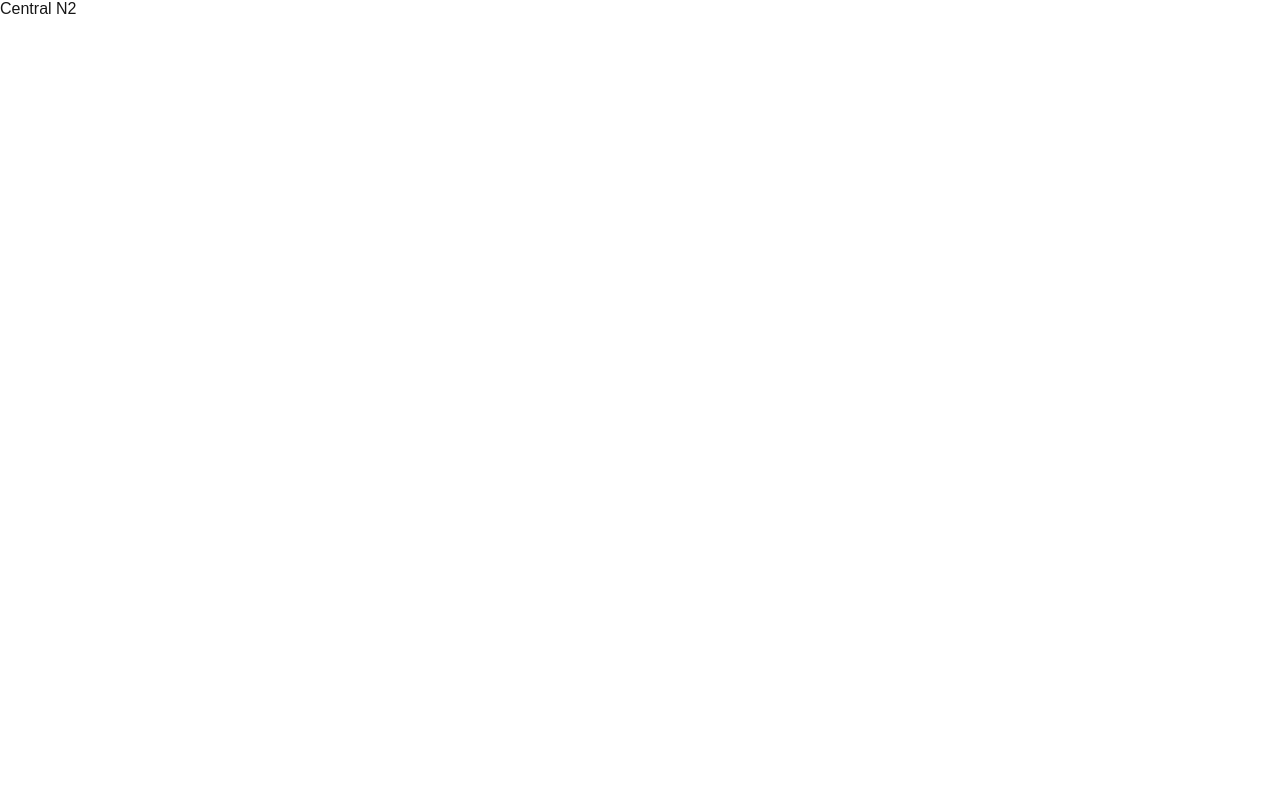
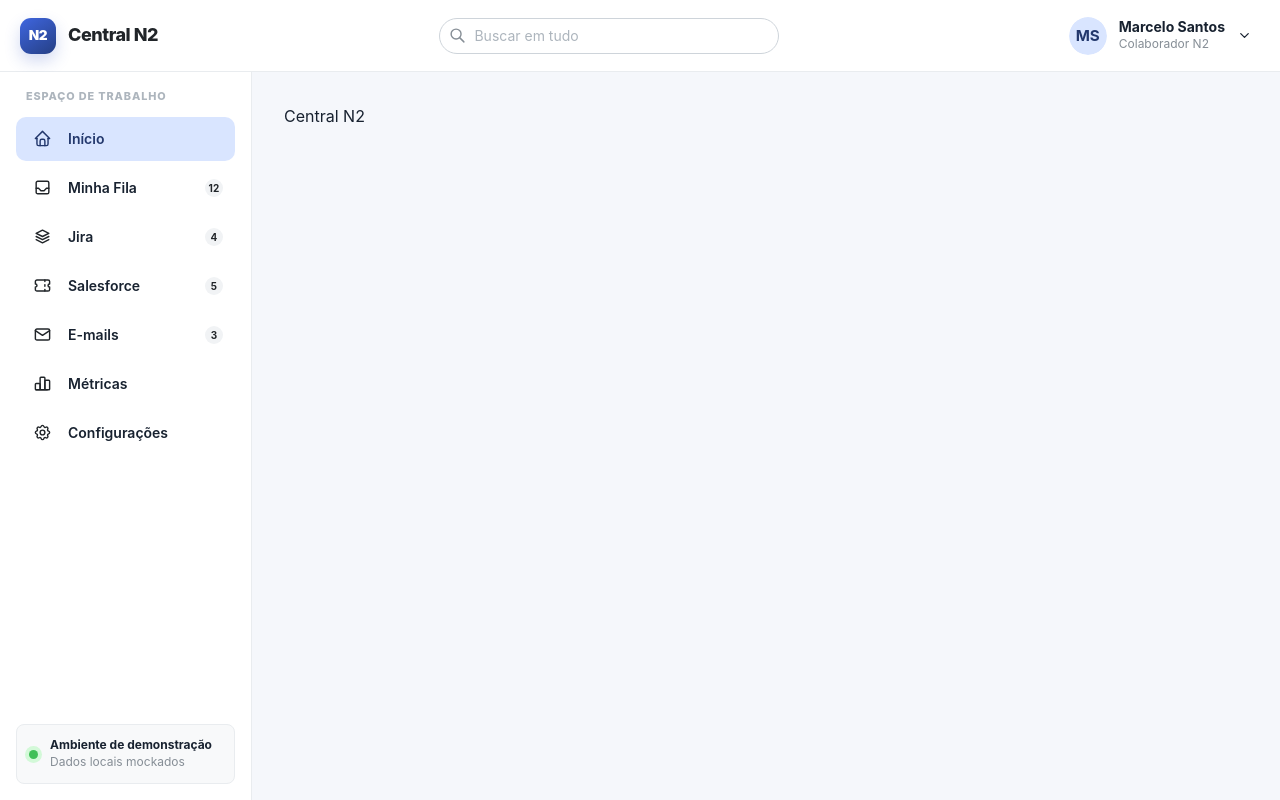
Before and after one commit to marcelo-machado-dev/dashboard-n2, a Next.js app in the folder frontend/web/: page / in a window 1280 px wide. Built offline with nearby package versions, Linux system fonts and the light colour scheme.

Commit message:
feat: add application shell and providers

```diff
--- a/frontend/web/src/app/globals.css
+++ b/frontend/web/src/app/globals.css
@@ -1,49 +1,34 @@
 :root {
-  --background: #ffffff;
-  --foreground: #171717;
+  color-scheme: light;
 }
 
-@media (prefers-color-scheme: dark) {
-  :root {
-    --background: #0a0a0a;
-    --foreground: #ededed;
-  }
-}
-
-html {
-  height: 100%;
+* {
+  box-sizing: border-box;
 }
 
 html,
 body {
-  max-width: 100vw;
-  overflow-x: hidden;
+  min-height: 100%;
+  margin: 0;
 }
 
 body {
-  min-height: 100%;
-  display: flex;
-  flex-direction: column;
-  color: var(--foreground);
-  background: var(--background);
-  font-family: Arial, Helvetica, sans-serif;
+  background: #f5f7fb;
+  color: #182230;
+  font-family: Inter, ui-sans-serif, system-ui, -apple-system, BlinkMacSystemFont,
+    "Segoe UI", sans-serif;
   -webkit-font-smoothing: antialiased;
   -moz-osx-font-smoothing: grayscale;
 }
 
-* {
-  box-sizing: border-box;
-  padding: 0;
-  margin: 0;
+button,
+input,
+select,
+textarea {
+  font: inherit;
 }
 
 a {
   color: inherit;
   text-decoration: none;
 }
-
-@media (prefers-color-scheme: dark) {
-  html {
-    color-scheme: dark;
-  }
-}
--- a/frontend/web/src/app/layout.tsx
+++ b/frontend/web/src/app/layout.tsx
@@ -1,26 +1,33 @@
-import type { Metadata } from "next";
-import { Geist, Geist_Mono } from "next/font/google";
-import "./globals.css";
+import '@mantine/core/styles.css';
+import '@mantine/notifications/styles.css';
+import './globals.css';
 
-const geistSans = Geist({
-  variable: "--font-geist-sans",
-  subsets: ["latin"],
-});
+import { ColorSchemeScript, mantineHtmlProps } from '@mantine/core';
+import type { Metadata } from 'next';
 
-const geistMono = Geist_Mono({
-  variable: "--font-geist-mono",
-  subsets: ["latin"],
-});
+import { ApplicationShell } from '@/presentation/layouts/application-shell';
+import { AppProviders } from '@/presentation/providers/app-providers';
 
 export const metadata: Metadata = {
-  title: "Create Next App",
-  description: "Generated by create next app",
+  title: {
+    default: 'Central N2',
+    template: '%s | Central N2',
+  },
+  description:
+    'Central operacional de pendências do Jira, Salesforce e E-mail.',
 };
 
-export default function RootLayout({ children }: LayoutProps<"/">) {
+export default function RootLayout({ children }: LayoutProps<'/'>) {
   return (
-    <html lang="en" className={`${geistSans.variable} ${geistMono.variable}`}>
-      <body>{children}</body>
+    <html lang="pt-BR" {...mantineHtmlProps}>
+      <head>
+        <ColorSchemeScript defaultColorScheme="light" />
+      </head>
+      <body>
+        <AppProviders>
+          <ApplicationShell>{children}</ApplicationShell>
+        </AppProviders>
+      </body>
     </html>
   );
 }
--- /dev/null
+++ b/frontend/web/src/presentation/layouts/application-shell.module.css
@@ -0,0 +1,79 @@
+.header {
+  background: rgba(255, 255, 255, 0.94);
+  border-color: var(--mantine-color-gray-2);
+  backdrop-filter: blur(12px);
+}
+
+.navbar {
+  background: var(--mantine-color-white);
+  border-color: var(--mantine-color-gray-2);
+}
+
+.brandMark {
+  width: 36px;
+  height: 36px;
+  display: grid;
+  place-items: center;
+  border-radius: 11px;
+  color: white;
+  background: linear-gradient(
+    145deg,
+    var(--mantine-color-brand-5),
+    var(--mantine-color-brand-8)
+  );
+  font-size: 0.85rem;
+  font-weight: 900;
+  letter-spacing: -0.03em;
+  box-shadow: 0 7px 16px rgba(49, 84, 197, 0.22);
+}
+
+.brandName {
+  color: var(--mantine-color-gray-9);
+  letter-spacing: -0.025em;
+}
+
+.profileButton {
+  padding: 5px 8px;
+  border-radius: var(--mantine-radius-md);
+}
+
+.profileButton:hover {
+  background: var(--mantine-color-gray-0);
+}
+
+.sectionLabel {
+  padding-inline: 10px;
+  color: var(--mantine-color-gray-5);
+  font-size: 0.68rem;
+  font-weight: 800;
+  letter-spacing: 0.08em;
+}
+
+.navLink {
+  border-radius: 10px;
+  font-weight: 600;
+}
+
+.environmentCard {
+  margin-top: var(--mantine-spacing-md);
+  padding: 12px;
+  border: 1px solid var(--mantine-color-gray-2);
+  border-radius: var(--mantine-radius-md);
+  background: var(--mantine-color-gray-0);
+}
+
+.environmentDot {
+  width: 9px;
+  height: 9px;
+  flex: 0 0 auto;
+  border-radius: 50%;
+  background: var(--mantine-color-green-6);
+  box-shadow: 0 0 0 4px var(--mantine-color-green-1);
+}
+
+@media (max-width: 48em) {
+  .brandName,
+  .profileCopy {
+    display: none;
+  }
+}
--- /dev/null
+++ b/frontend/web/src/presentation/layouts/application-shell.tsx
@@ -0,0 +1,162 @@
+'use client';
+
+import {
+  AppShell,
+  Avatar,
+  Badge,
+  Burger,
+  Group,
+  NavLink,
+  ScrollArea,
+  Stack,
+  Text,
+  TextInput,
+  ThemeIcon,
+  UnstyledButton,
+} from '@mantine/core';
+import { useDisclosure } from '@mantine/hooks';
+import {
+  IconChartBar,
+  IconChevronDown,
+  IconHome,
+  IconInbox,
+  IconMail,
+  IconSearch,
+  IconSettings,
+  IconStack2,
+  IconTicket,
+} from '@tabler/icons-react';
+import Link from 'next/link';
+import { usePathname } from 'next/navigation';
+
+import classes from './application-shell.module.css';
+
+const links = [
+  { href: '/', label: 'Início', icon: IconHome },
+  { href: '/queue', label: 'Minha Fila', icon: IconInbox, count: 12 },
+  { href: '/jira', label: 'Jira', icon: IconStack2, count: 4 },
+  { href: '/salesforce', label: 'Salesforce', icon: IconTicket, count: 5 },
+  { href: '/emails', label: 'E-mails', icon: IconMail, count: 3 },
+  { href: '/metrics', label: 'Métricas', icon: IconChartBar },
+  { href: '/settings', label: 'Configurações', icon: IconSettings },
+];
+
+export function ApplicationShell({
+  children,
+}: Readonly<{ children: React.ReactNode }>) {
+  const [opened, { toggle, close }] = useDisclosure();
+  const pathname = usePathname();
+  const appName = process.env.NEXT_PUBLIC_APP_NAME ?? 'Central N2';
+
+  return (
+    <AppShell
+      header={{ height: 72 }}
+      navbar={{
+        width: 252,
+        breakpoint: 'sm',
+        collapsed: { mobile: !opened },
+      }}
+      padding={{ base: 'md', sm: 'xl' }}
+    >
+      <AppShell.Header className={classes.header}>
+        <Group h="100%" px={{ base: 'md', sm: 'lg' }} justify="space-between">
+          <Group gap="sm">
+            <Burger
+              opened={opened}
+              onClick={toggle}
+              hiddenFrom="sm"
+              size="sm"
+              aria-label="Alternar menu principal"
+            />
+            <div className={classes.brandMark}>N2</div>
+            <Text fw={800} size="lg" className={classes.brandName}>
+              {appName}
+            </Text>
+          </Group>
+
+          <TextInput
+            visibleFrom="md"
+            w={340}
+            leftSection={<IconSearch size={17} />}
+            placeholder="Buscar em tudo"
+            aria-label="Buscar em tudo"
+            radius="xl"
+          />
+
+          <UnstyledButton className={classes.profileButton}>
+            <Group gap="sm" wrap="nowrap">
+              <Avatar color="brand" radius="xl">
+                MS
+              </Avatar>
+              <div className={classes.profileCopy}>
+                <Text size="sm" fw={700} lh={1.2}>
+                  Marcelo Santos
+                </Text>
+                <Text size="xs" c="dimmed">
+                  Colaborador N2
+                </Text>
+              </div>
+              <IconChevronDown size={15} className={classes.profileCopy} />
+            </Group>
+          </UnstyledButton>
+        </Group>
+      </AppShell.Header>
+
+      <AppShell.Navbar p="md" className={classes.navbar}>
+        <AppShell.Section grow component={ScrollArea}>
+          <Text className={classes.sectionLabel}>ESPAÇO DE TRABALHO</Text>
+          <Stack gap={5} mt="sm">
+            {links.map(({ href, label, icon: Icon, count }) => (
+              <NavLink
+                key={href}
+                component={Link}
+                href={href}
+                label={label}
+                leftSection={
+                  <ThemeIcon
+                    variant="transparent"
+                    color={pathname === href ? 'brand' : 'gray'}
+                    size={28}
+                  >
+                    <Icon size={19} stroke={1.8} />
+                  </ThemeIcon>
+                }
+                rightSection={
+                  count ? (
+                    <Badge
+                      size="sm"
+                      variant={pathname === href ? 'filled' : 'light'}
+                      color={pathname === href ? 'brand' : 'gray'}
+                      circle
+                    >
+                      {count}
+                    </Badge>
+                  ) : undefined
+                }
+                active={pathname === href}
+                onClick={close}
+                className={classes.navLink}
+              />
+            ))}
+          </Stack>
+        </AppShell.Section>
+
+        <AppShell.Section className={classes.environmentCard}>
+          <Group gap="sm" wrap="nowrap">
+            <span className={classes.environmentDot} />
+            <div>
+              <Text size="xs" fw={700}>
+                Ambiente de demonstração
+              </Text>
+              <Text size="xs" c="dimmed">
+                Dados locais mockados
+              </Text>
+            </div>
+          </Group>
+        </AppShell.Section>
+      </AppShell.Navbar>
+
+      <AppShell.Main>{children}</AppShell.Main>
+    </AppShell>
+  );
+}
--- /dev/null
+++ b/frontend/web/src/presentation/providers/app-providers.tsx
@@ -0,0 +1,17 @@
+'use client';
+
+import { MantineProvider } from '@mantine/core';
+import { Notifications } from '@mantine/notifications';
+
+import { theme } from '@/presentation/theme/theme';
+
+export function AppProviders({
+  children,
+}: Readonly<{ children: React.ReactNode }>) {
+  return (
+    <MantineProvider theme={theme} defaultColorScheme="light">
+      <Notifications position="top-right" />
+      {children}
+    </MantineProvider>
+  );
+}
--- /dev/null
+++ b/frontend/web/src/presentation/theme/theme.ts
@@ -0,0 +1,25 @@
+import { createTheme } from '@mantine/core';
+
+export const theme = createTheme({
+  primaryColor: 'brand',
+  defaultRadius: 'md',
+  fontFamily: 'Inter, ui-sans-serif, system-ui, sans-serif',
+  headings: {
+    fontFamily: 'Inter, ui-sans-serif, system-ui, sans-serif',
+    fontWeight: '700',
+  },
+  colors: {
+    brand: [
+      '#eef4ff',
+      '#d9e5ff',
+      '#b3c8ff',
+      '#86a5ff',
+      '#5c82f5',
+      '#3f66e0',
+      '#3154c5',
+      '#2947a5',
+      '#253f84',
+      '#23386d',
+    ],
+  },
+});
```
Also changed, not shown: frontend/web/src/presentation/hooks/use-work-items.ts (added, +58 -0 lines), 2 other files (tests, documents, lock files or other folders).
